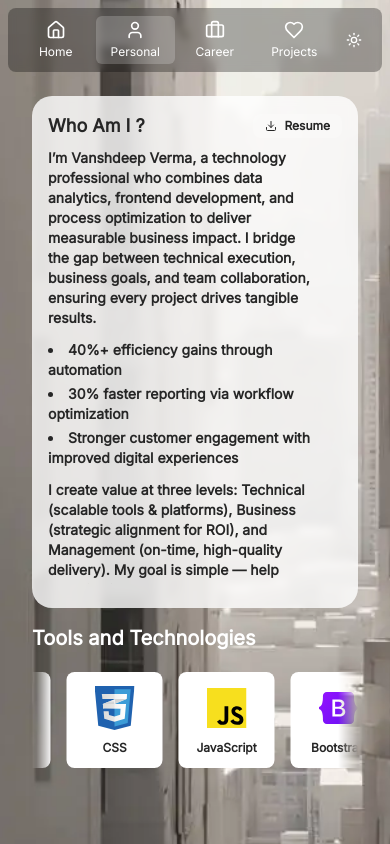
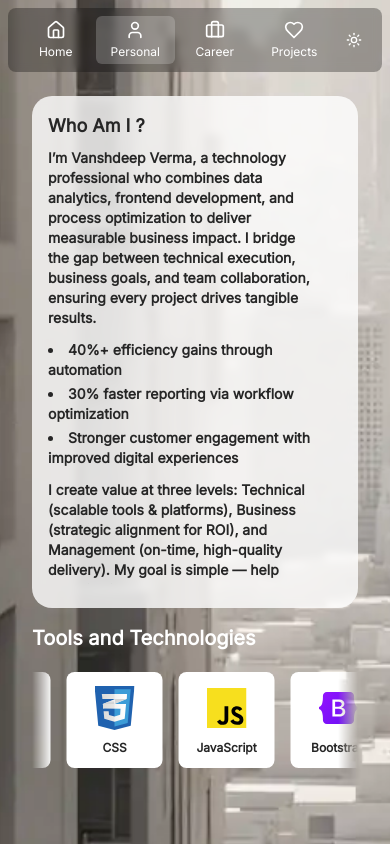
Before and after one commit to 20bcs6794/vansh, a Next.js app: page / in a window 390 px wide. Both pictures are taken after a click on the button "Personal". Built offline with nearby package versions, Linux system fonts and the light colour scheme; what @genkit-ai/googleai, genkit would draw is missing.

Commit message:
ok now summary of who am i , in it, the strong is not working for mobile

```diff
--- a/src/components/glass-panel-layout.tsx
+++ b/src/components/glass-panel-layout.tsx
@@ -1,3 +1,4 @@
+
 "use client";
 
 import { type CSSProperties, forwardRef, useRef, useEffect, useState, type ReactNode } from 'react';
@@ -526,7 +527,7 @@ const technologiesWithIcons = [
 ];
 
 const TechnologyCard = ({ name, icon }: { name: string, icon: string }) => (
-    <div className="bg-white rounded-lg p-2 flex flex-col items-center justify-center text-center gap-2 w-24 h-24 transition-transform duration-300 ease-in-out hover:scale-105">
+    <div className={cn("bg-white rounded-lg p-2 flex flex-col items-center justify-center text-center gap-2 w-24 h-24 transition-transform duration-300 ease-in-out hover:scale-105")}>
         <div className="h-12 flex items-center justify-center">
             <Image src={icon} alt={name} width={40} height={40} className="object-contain" priority />
         </div>
@@ -996,8 +997,8 @@ export function GlassPanelLayout({ orientation }: { orientation?: { beta: number
         const yPos = (beta ? beta - 45 : 0) / 45;
         const xPos = (gamma ?? 0) / 45;
 
-        const horizontalMoveStrength = 20;
-        const verticalMoveStrength = 10;
+        const horizontalMoveStrength = 100;
+        const verticalMoveStrength = 80;
 
         if (panelsContainerRef.current) {
             panelsContainerRef.current.style.transform = `
@@ -1108,27 +1109,22 @@ export function GlassPanelLayout({ orientation }: { orientation?: { beta: number
             >
               <div className="flex justify-between items-center mb-2 shrink-0">
                   <h3 className={cn("font-extrabold text-lg", isMobile ? "dark:text-white" : "")}>Who Am I ?</h3>
-                   {isMobile && (
-                     <a href="/document/resume.pdf" target="_blank" rel="noopener noreferrer" className="flex items-center gap-2 bg-white/20 dark:bg-black/30 px-3 py-1 rounded-lg text-xs font-bold">
-                       <Download className="w-3 h-3" />
-                       <span>Resume</span>
-                     </a>
-                   )}
               </div>
               <div className={cn("relative mb-2 flex-grow min-h-0")}>
                 <div className={cn("space-y-3 text-sm absolute inset-0")}>
                   <ScrollArea className={cn("h-full pr-4")}>
                     <div className={cn("space-y-3 text-sm pr-2", isMobile ? "text-neutral-800 dark:text-neutral-100" : "text-neutral-800 dark:text-neutral-100")}>
                       <p>
-                        I’m <strong className="font-bold">Vanshdeep Verma</strong>, a technology professional who combines <strong className="font-bold">data analytics</strong>, <strong className="font-bold">frontend development</strong>, and <strong className="font-bold">process optimization</strong> to deliver <strong className="font-bold">measurable business impact</strong>. I bridge the gap between <strong className="font-bold">technical execution</strong>, <strong className="font-bold">business goals</strong>, and <strong className="font-bold">team collaboration</strong>, ensuring every project drives <strong className="font-bold">tangible results</strong>.
+                        I’m <span className="font-bold">Vanshdeep Verma</span>, a technology professional who combines <span className="font-bold">data analytics</span>, <span className="font-bold">frontend development</span>, and <span className="font-bold">process optimization</span> to deliver <span className="font-bold">measurable business impact</span>.
+                        I bridge the gap between <span className="font-bold">technical execution</span>, <span className="font-bold">business goals</span>, and <span className="font-bold">team collaboration</span>, ensuring every project drives <span className="font-bold">tangible results</span>.
                       </p>
                       <ul className="list-disc list-inside space-y-1">
-                        <li><strong className="font-bold">40%+ efficiency gains</strong> through automation</li>
-                        <li><strong className="font-bold">30% faster reporting</strong> via workflow optimization</li>
-                        <li><strong className="font-bold">Stronger customer engagement</strong> with improved digital experiences</li>
+                        <li><span className="font-bold">40%+ efficiency gains</span> through automation</li>
+                        <li><span className="font-bold">30% faster reporting</span> via workflow optimization</li>
+                        <li><span className="font-bold">Stronger customer engagement</span> with improved digital experiences</li>
                       </ul>
                       <p>
-                        I create value at three levels: <strong className="font-bold">Technical</strong> (scalable tools &amp; platforms), <strong className="font-bold">Business</strong> (strategic alignment for ROI), and <strong className="font-bold">Management</strong> (on-time, high-quality delivery). My goal is simple — help organizations <strong className="font-bold">scale smarter</strong>, <strong className="font-bold">operate faster</strong>, and make <strong className="font-bold">data-driven decisions</strong>.
+                        I create value at three levels: <span className="font-bold">Technical</span> (scalable tools &amp; platforms), <span className="font-bold">Business</span> (strategic alignment for ROI), and <span className="font-bold">Management</span> (on-time, high-quality delivery). My goal is simple — help organizations <span className="font-bold">scale smarter</span>, <span className="font-bold">operate faster</span>, and make <span className="font-bold">data-driven decisions</span>.
                       </p>
                     </div>
                   </ScrollArea>
--- a/src/components/immersive-view.tsx
+++ b/src/components/immersive-view.tsx
@@ -57,7 +57,7 @@ export function ImmersiveView({ children }: { children?: ReactNode }) {
         const horizontalMoveStrength = 100;
         const verticalMoveStrength = 80;
 
-        element.style.transform = `translate3d(${-xPos * horizontalMoveStrength}px, ${-yPos * verticalMoveStrength}px, 0) scale(1.6)`;
+        element.style.transform = `translate3d(${-xPos * horizontalMoveStrength}px, ${-yPos * verticalMoveStrength}px, 0) scale(1.8)`;
     };
 
     if (isMobile) {
@@ -82,13 +82,13 @@ export function ImmersiveView({ children }: { children?: ReactNode }) {
       const horizontalMoveStrength = 80;
       const verticalMoveStrength = 20;
 
-      element.style.transform = `translate3d(${-xPos * horizontalMoveStrength}px, ${-yPos * verticalMoveStrength}px, 0) scale(1.2)`;
+      element.style.transform = `translate3d(${-xPos * horizontalMoveStrength}px, ${-yPos * verticalMoveStrength}px, 0) scale(1.15)`;
     };
 
     const handleMouseLeave = () => {
       const element = tiltRef.current;
       if (element) {
-        element.style.transform = 'translate3d(0, 0, 0) scale(1.2)';
+        element.style.transform = 'translate3d(0, 0, 0) scale(1.1)';
       }
     };
 
@@ -127,7 +127,7 @@ export function ImmersiveView({ children }: { children?: ReactNode }) {
         className="absolute inset-0"
         style={{
           transition: 'transform 1s cubic-bezier(0.23, 1, 0.32, 1)',
-          transform: isMobile ? 'scale(1.6)' : 'scale(1.2)',
+          transform: isMobile ? 'scale(2.0)' : 'scale(1.15)',
         }}
       >
         <div className="absolute inset-0">
```
